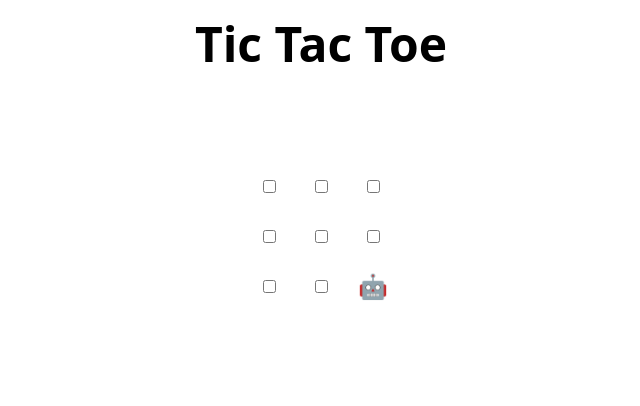
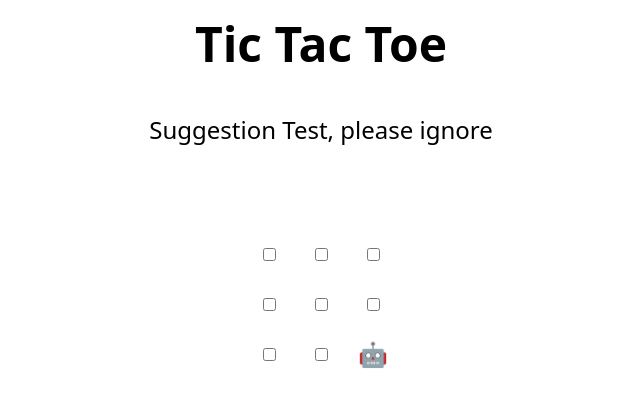
Before and after one commit to TizianPNG/skills-review-pull-requests, a plain HTML site: page index.html in a window 1280 px wide. Shown: the whole page, without its empty margins (319-959 px from the left). Drawn offline with Linux system fonts and the light colour scheme.

Commit message:
Update index.html
testing commit suggestion

```diff
--- a/index.html
+++ b/index.html
@@ -44,7 +44,8 @@
     <td><input type="checkbox" /></td>
     <td><input type="checkbox" /></td>
     <td><input type="checkbox" /></td>
-  </tr>
+       Suggestion Test, please ignore
+    </tr>
 </table>
 
 <h2 hidden>Game over, refresh to play again 🧑‍💻 🤖!</h2>
```
